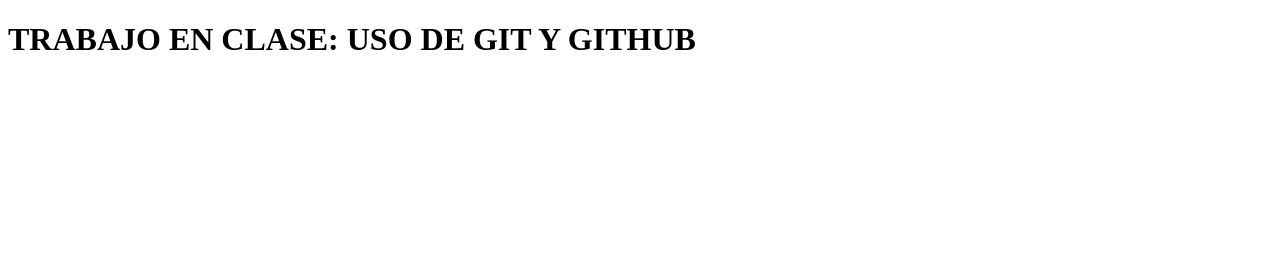
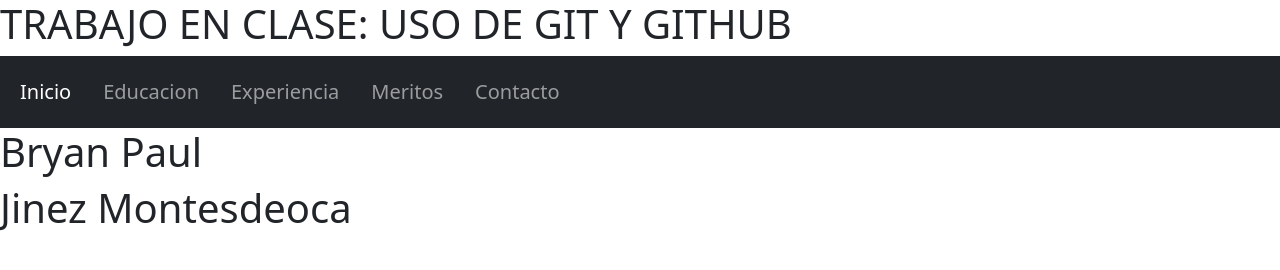
Before and after one commit to 21edclique/PracticaGit4A_JinezBryan, a plain HTML site: page index.html in a window 1280 px wide. Drawn offline with nearby package versions, Linux system fonts and the light colour scheme.

Commit message:
Se agrego Bootstrap al proyecto, menu e informacion personal

```diff
--- a/index.html
+++ b/index.html
@@ -1,9 +1,44 @@
 <!DOCTYPE html>
 <html>
    <head>
-
+      <link rel="shortcut icon" href="img/logotop1-removebg-preview.png">
+      <meta name="description" content="Es la hoja de vida de Bryan Jinez">
+      <meta charset="UTF-8"/>
+      <meta name="viewport" content="width=device-width, initial-scale=1.0">
+      <meta name="robots" content="index,follow">
+      <meta http-equiv="X-UA-Compatible" content="ie=edge">
+      <link href="https://cdn.jsdelivr.net/npm/bootstrap@5.0.2/dist/css/bootstrap.min.css" rel="stylesheet" integrity="sha384-EVSTQN3/azprG1Anm3QDgpJLIm9Nao0Yz1ztcQTwFspd3yD65VohhpuuCOmLASjC" crossorigin="anonymous">
    </head>
    <body>
       <h1>TRABAJO EN CLASE: USO DE GIT Y GITHUB</h1>
+      <nav class="navbar navbar-expand-lg navbar-dark bg-dark">
+         <div class="container-fluid">
+
+           <div class="navbar-nav">
+             <button class="navbar-toggler" type="button" data-bs-toggle="collapse" data-bs-target="#navbarNavDropdown" aria-controls="navbarNavDropdown" aria-expanded="false" aria-label="Toggle navigation">
+               <span class="navbar-toggler-icon"></span>
+             </button>
+             <div class="collapse navbar-collapse" id="navbarNavDropdown">
+               <ul class="navbar-nav">
+                 <li class="navbar-brand">
+                   <a class="nav-link active" aria-current="page" href="index.html">Inicio</a>
+                 </li>
+                 <li class="navbar-brand">
+                   <a class="nav-link " href="">Educacion</a>
+                 </li>
+                 <li class="navbar-brand">
+                   <a class="nav-link" href="">Experiencia</a>
+                 </li>
+                 <li class="navbar-brand">
+                   <a class="nav-link" href="" >Meritos</a>
+                  </li>
+                  <li class="navbar-brand">
+                    <a class="nav-link" href="" >Contacto</a>
+               </ul>
+             </div>
+           </div>
+         </nav>
+         <h1>Bryan Paul </h1>
+         <h1>Jinez Montesdeoca </h1>
    </body>
 </html>
```
